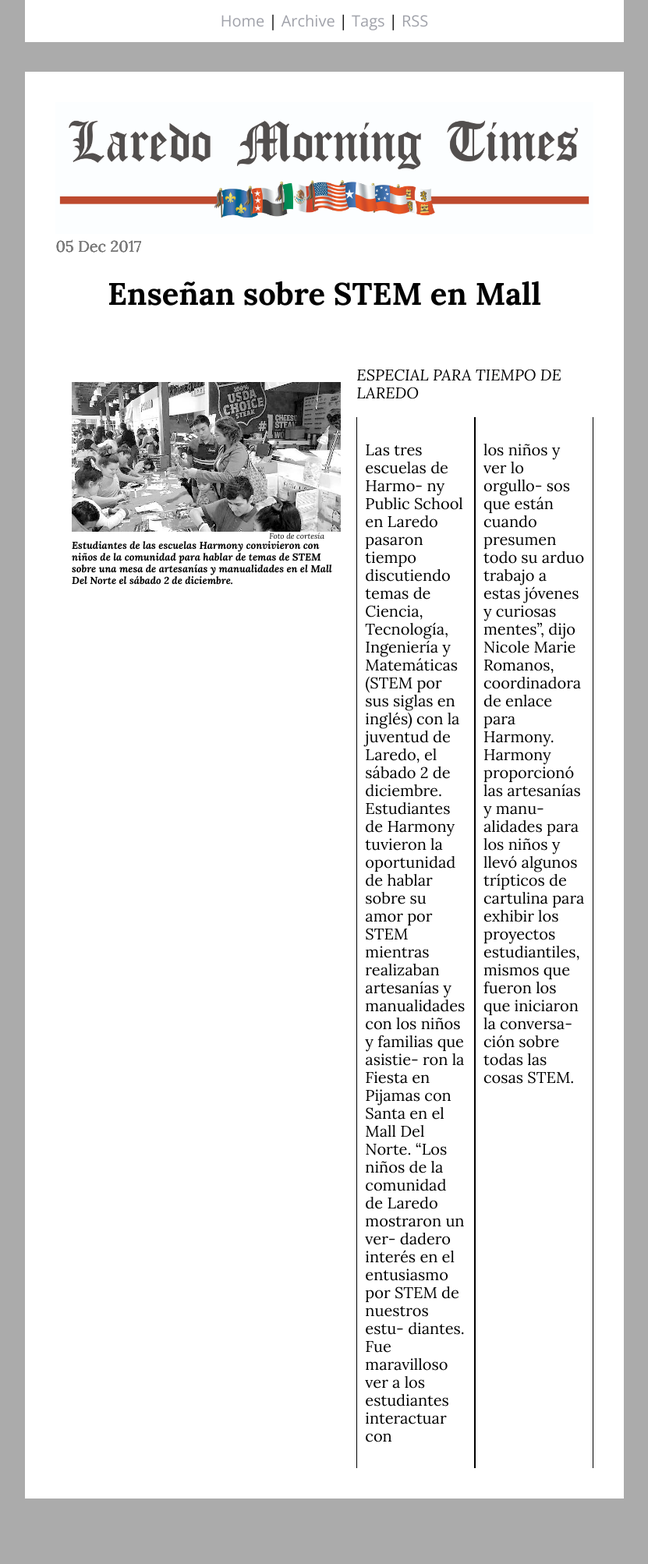
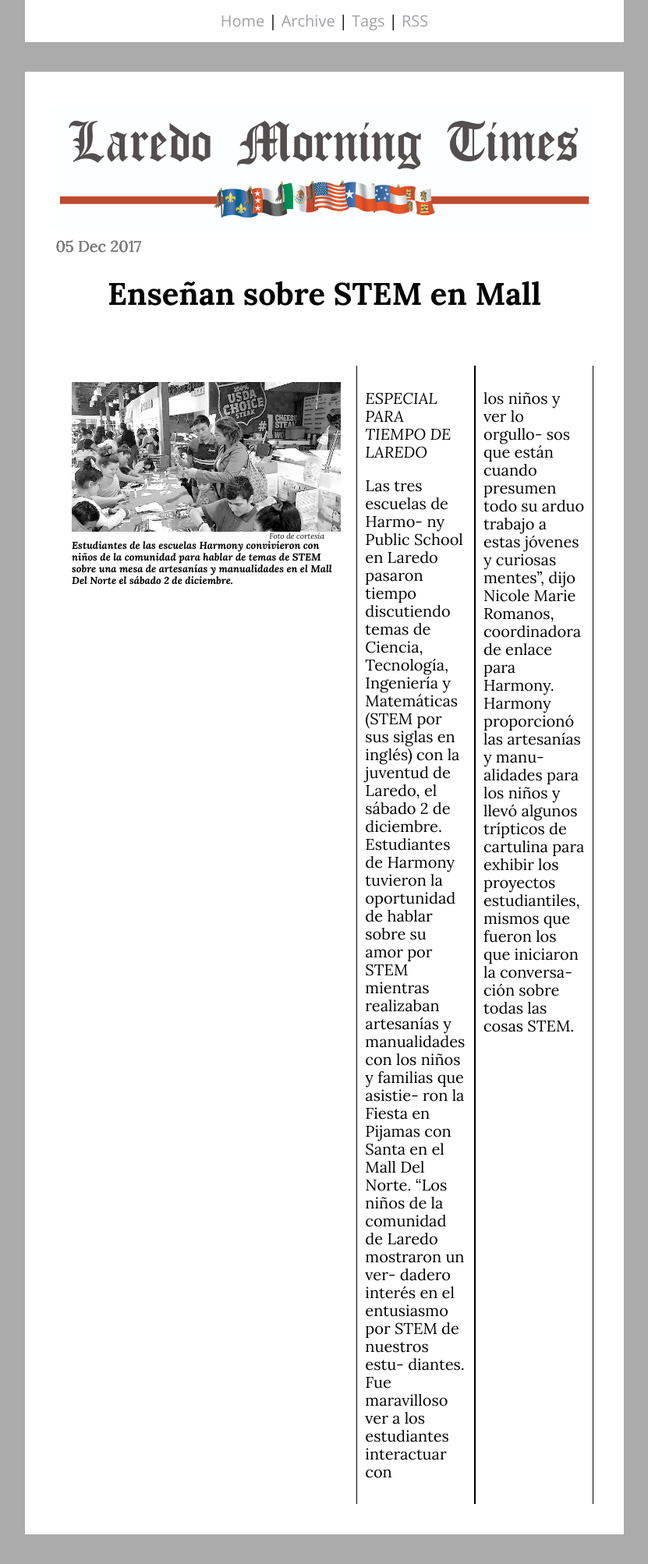
Before and after one commit to HSELaredoIT/HarmonyintheNews, a Jekyll site: the page built from _posts/2018-09-06-ense-an-sobre-stem-en-mall.md, in a window 1280 px wide. Shown: the whole page at 78% size, without its empty margins (224-1055 px from the left). Built offline with Jekyll 4.4.1, drawn with Linux system fonts in a browser that asks for light colours; before the commit the page ends 1960 px from its top, so only the background shows below that.

Commit message:
Update 2018-09-06-ense-an-sobre-stem-en-mall.md

```diff
--- a/_posts/2018-09-06-ense-an-sobre-stem-en-mall.md
+++ b/_posts/2018-09-06-ense-an-sobre-stem-en-mall.md
@@ -13,11 +13,11 @@
 artesanías y manualidades en el Mall Del Norte el sábado 2 de
 diciembre.*
 
-_ESPECIAL PARA TIEMPO DE
-LAREDO_
-
 <div class="row">
   <div class="column">
+    <p markdown="1">
+_ESPECIAL PARA TIEMPO DE LAREDO_
+    </p>
     <p>
       Las tres escuelas de Harmo-
 ny Public School en Laredo
```
